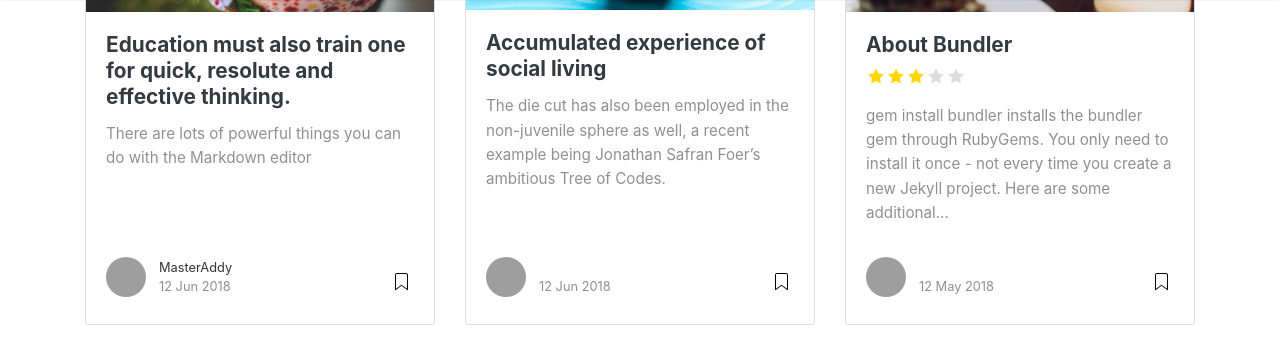
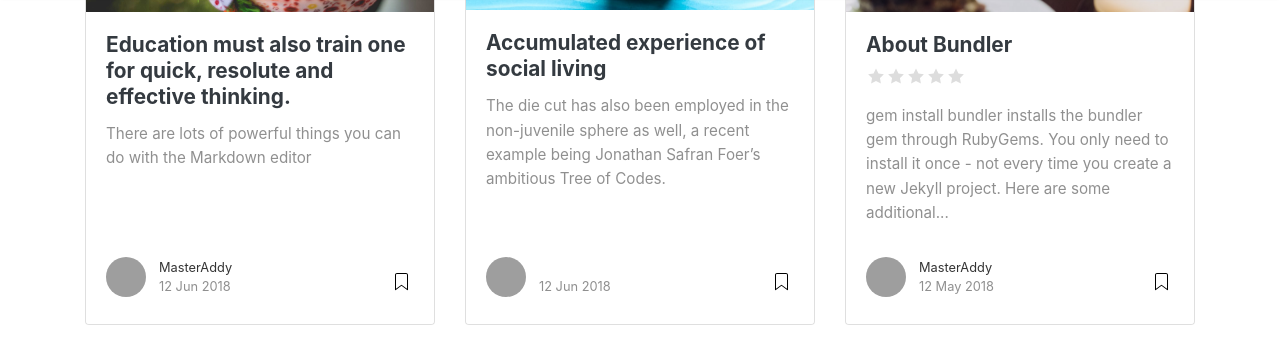
Before and after one commit to eliteaddy/eliteaddy.github.io, a Jekyll site: the page built from index.html, in a window 1280 px wide and 900 px high, scrolled down 1963 px, cut to the strip 0-364 px from the top of the window. Built offline with Jekyll 4.4.1, drawn with Linux system fonts in a browser that asks for light colours; nearby versions of some CDN libraries; the list of posts is cut into pages by our own code; grey boxes are pictures that could not be loaded.

Commit message:
Update from Forestry.io Adesile Isaiah Ayomide updated _posts/2018-05-12-about-bundler.md

```diff
--- a/_posts/2018-05-12-about-bundler.md
+++ b/_posts/2018-05-12-about-bundler.md
@@ -1,10 +1,12 @@
 ---
 layout: post
-title:  "About Bundler"
-author: sal
-categories: [ Jekyll ]
-image: assets/images/2.jpg
-rating: 3
+title: About Bundler
+author: masteraddy
+categories:
+- Jekyll
+image: "/assets/images/2.jpg"
+rating: ''
+
 ---
 `gem install bundler` installs the bundler gem through RubyGems. You only need to install it once - not every time you create a new Jekyll project. Here are some additional details:
 
```
